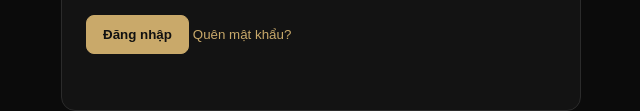
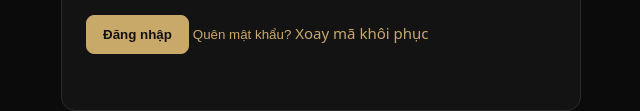
Before and after one commit to phanthuanxtra-v9/phanthuanxtra-v9, a website: page public/admin.html in a window 1280 px wide. Shown: the part 306-417 px from the top of the page, without its empty margins (319-959 px from the left). Drawn offline with Linux system fonts and the light colour scheme.

Commit message:
feat: expose Admin recovery rotation entry point

```diff
--- a/public/admin.html
+++ b/public/admin.html
@@ -17,6 +17,7 @@
 <div class="field"><label for="password">MẬT KHẨU QUẢN TRỊ</label><input id="password" type="password" autocomplete="current-password" placeholder="Nhập mật khẩu quản trị"></div>
 <button class="btn" id="loginBtn">Đăng nhập</button>
 <button class="link" id="forgotBtn" type="button">Quên mật khẩu?</button>
+<a class="link" href="/admin-recovery.html" style="display:inline-block;text-decoration:none">Xoay mã khôi phục</a>
 </div>
 <div id="forgotForm" class="hidden">
 <p class="muted">Dùng <b>mã khôi phục Admin</b> để đặt mật khẩu mới. Mã khôi phục không phải mật khẩu đăng nhập và không được gửi vào chat.</p>
```
